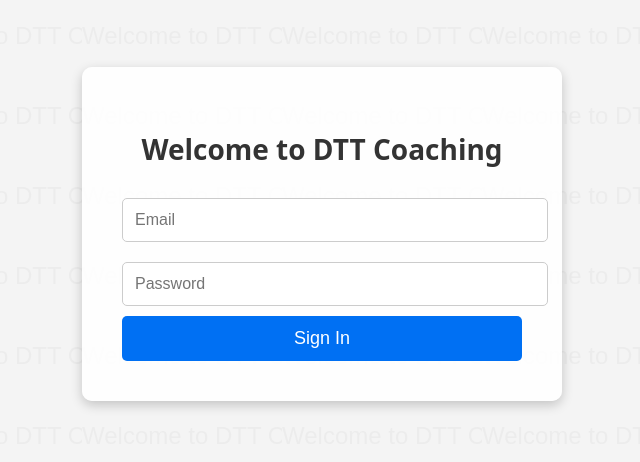
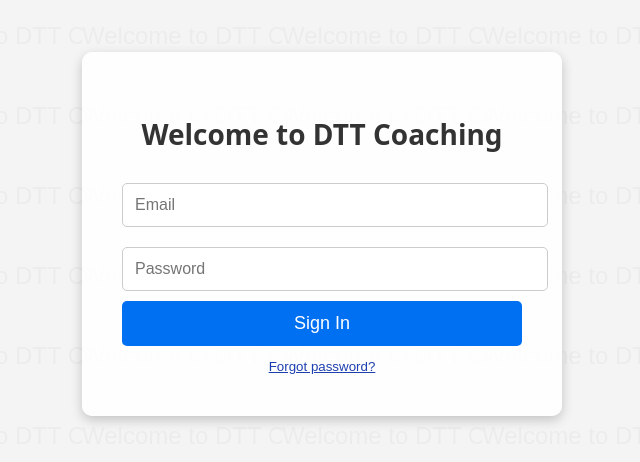
Before and after one commit to lester130608/RECHUM, a Next.js app: page /auth/login in a window 1280 px wide. Shown: the part 166-628 px from the top of the page, without its empty margins (318-958 px from the left). Built offline with nearby package versions, Linux system fonts and the light colour scheme; no server answers.

Commit message:
fix: forgot password ahora envía email de recuperación y muestra mensajes

```diff
--- a/app/auth/login/page.tsx
+++ b/app/auth/login/page.tsx
@@ -1,28 +1,43 @@
 "use client";
 
 import { useState } from "react";
-import { signIn } from "next-auth/react";
-import "./style.css"; // Asegúrate de que este archivo exista en la misma carpeta
+import { supabase } from "@/lib/supabase";
+import "./style.css";
 
 export default function LoginPage() {
   const [email, setEmail] = useState("");
   const [password, setPassword] = useState("");
   const [error, setError] = useState("");
+  const [resetMessage, setResetMessage] = useState("");
 
   const handleLogin = async (e: React.FormEvent) => {
     e.preventDefault();
     setError("");
-
-    const res = await signIn("credentials", {
+    const { error } = await supabase.auth.signInWithPassword({
       email,
       password,
-      redirect: false,
     });
-
-    if (res?.error) {
+    if (error) {
       setError("Invalid email or password");
     } else {
-      window.location.href = "/dashboard"; // Redirigir tras iniciar sesión
+      window.location.href = "/dashboard";
+    }
+  };
+
+  const handleForgotPassword = async () => {
+    setError("");
+    setResetMessage("");
+    if (!email) {
+      setError("Please enter your email first.");
+      return;
+    }
+    const { error } = await supabase.auth.resetPasswordForEmail(email, {
+      redirectTo: "https://www.dttcoaching-payroll.com/auth/reset-password",
+    });
+    if (error) {
+      setError("Error sending reset email: " + error.message);
+    } else {
+      setResetMessage("Check your email for a password reset link.");
     }
   };
 
@@ -31,6 +46,7 @@
       <div className="login-box">
         <h2 className="login-title">Welcome to DTT Coaching</h2>
         {error && <p className="error-message">{error}</p>}
+        {resetMessage && <p className="success-message">{resetMessage}</p>}
         <form onSubmit={handleLogin}>
           <input
             type="email"
@@ -52,6 +68,21 @@
             Sign In
           </button>
         </form>
+        <button
+          type="button"
+          className="forgot-password-link"
+          style={{
+            marginTop: 12,
+            background: "none",
+            border: "none",
+            color: "#1e40af",
+            cursor: "pointer",
+            textDecoration: "underline",
+          }}
+          onClick={handleForgotPassword}
+        >
+          Forgot password?
+        </button>
       </div>
     </div>
   );
--- /dev/null
+++ b/app/auth/reset-password/page.tsx
@@ -0,0 +1,40 @@
+'use client'
+import { useState } from "react";
+import { useRouter } from "next/navigation";
+import { supabase } from "@/lib/supabaseClient";
+
+export default function ResetPassword() {
+  const router = useRouter();
+  const [password, setPassword] = useState("");
+  const [message, setMessage] = useState("");
+
+  const handleReset = async (e: React.FormEvent) => {
+    e.preventDefault();
+    const { error } = await supabase.auth.updateUser({ password });
+    if (error) {
+      setMessage(error.message);
+    } else {
+      setMessage("Contraseña cambiada. Ahora puedes iniciar sesión.");
+      setTimeout(() => router.push("/login"), 2000);
+    }
+  };
+
+  return (
+    <div style={{ maxWidth: 400, margin: "4rem auto", padding: 24, background: "#fff", borderRadius: 8 }}>
+      <h2>Restablecer contraseña</h2>
+      <form onSubmit={handleReset}>
+        <input
+          type="password"
+          placeholder="Nueva contraseña"
+          value={password}
+          onChange={e => setPassword(e.target.value)}
+          style={{ width: "100%", padding: 8, margin: "16px 0" }}
+        />
+        <button type="submit" style={{ width: "100%", padding: 10, background: "#1e40af", color: "#fff" }}>
+          Cambiar contraseña
+        </button>
+      </form>
+      {message && <div style={{ marginTop: 16 }}>{message}</div>}
+    </div>
+  );
+}
```
